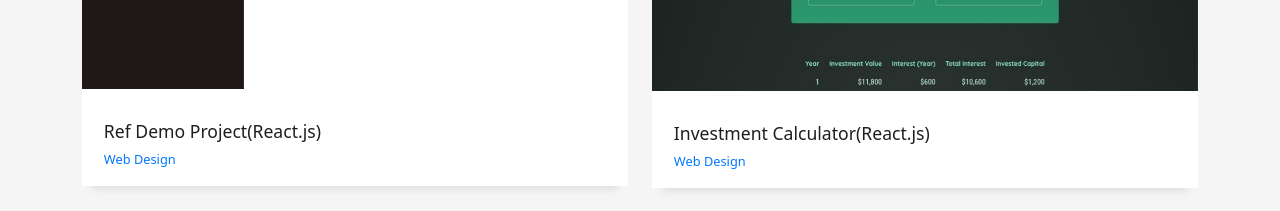
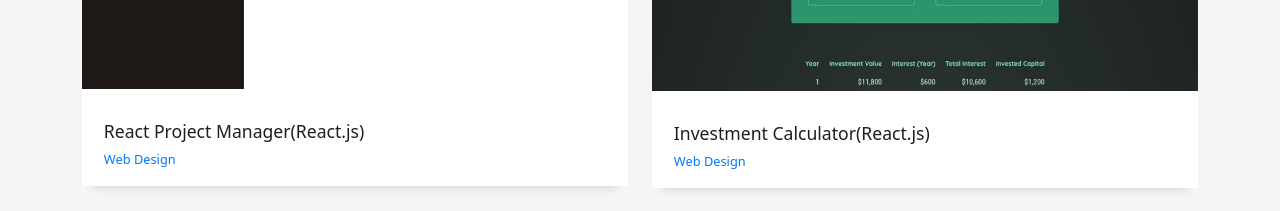
Before and after one commit to crcravi66/portfolio, a React (Vite) app: page / in a window 1280 px wide. Shown: the part 3000-3211 px from the top of the page. Built offline with nearby package versions, Linux system fonts and the light colour scheme.

Commit message:
added react projects add react project manager name  in portfolio components

```diff
--- a/src/componenets/Portfolio.jsx
+++ b/src/componenets/Portfolio.jsx
@@ -88,7 +88,7 @@ const Portfolio = () => {
                         <div className="work-content">
                             <div className="row">
                                 <div className="col-sm-8">
-                                    <h2 className="w-title">Ref Demo Project(React.js)</h2>
+                                    <h2 className="w-title">React Project Manager(React.js)</h2>
                                     <div className="w-more">
                                         <span className="w-ctegory">Web Design</span>
                                     </div>
```
